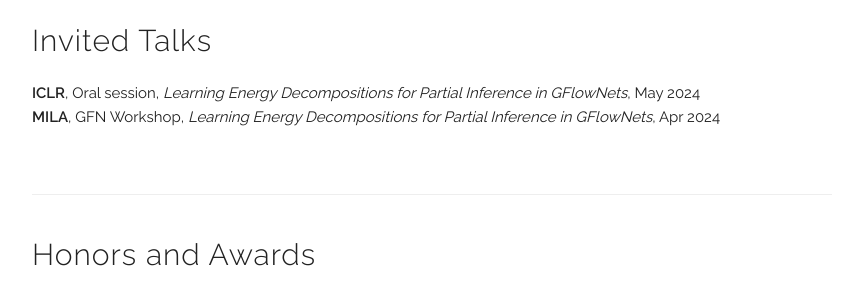
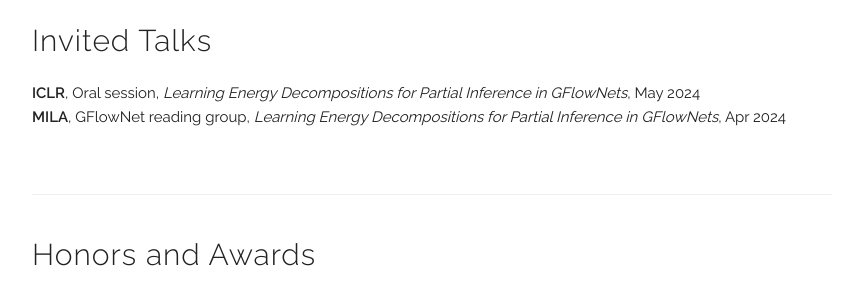
Before and after one commit to hsjang0/hsjang, a Jekyll site: the page built from index.html, in a window 1280 px wide. Shown: the part 1497-1797 px from the top of the page, without its empty margins (208-1071 px from the left). Built offline with Jekyll 4.4.1, drawn with Linux system fonts in a browser that asks for light colours; some web fonts are replaced.

Commit message:
Update index.html

```diff
--- a/index.html
+++ b/index.html
@@ -57,7 +57,7 @@
   <h4>Invited Talks</h4>
   <p>
   <b>ICLR</b>, Oral session, <i> Learning Energy Decompositions for Partial Inference in GFlowNets</i>, May 2024 <br>
-  <b>MILA</b>, GFN Workshop, <i> Learning Energy Decompositions for Partial Inference in GFlowNets</i>, Apr 2024
+  <b>MILA</b>, GFlowNet reading group, <i> Learning Energy Decompositions for Partial Inference in GFlowNets</i>, Apr 2024
   </p>
 </div>
 
```
